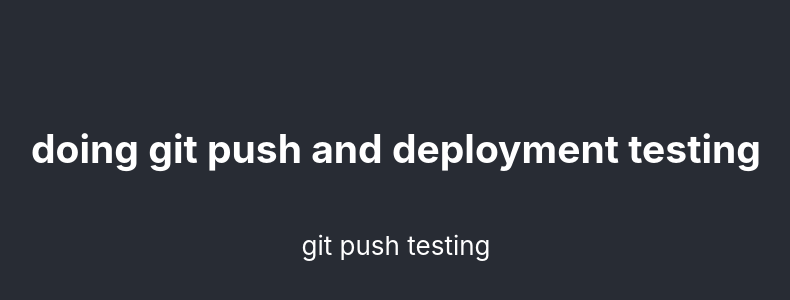
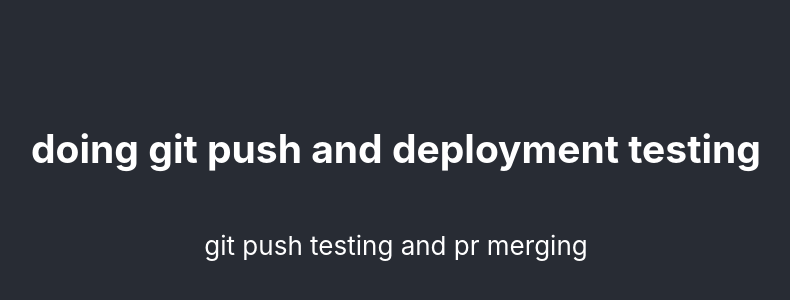
Before and after one commit to prakash-saran/deploytest, a React (Create React App) app: page / in a window 1280 px wide. Shown: the part 210-510 px from the top of the page, without its empty margins (244-1034 px from the left). Built offline with nearby package versions, Linux system fonts and the light colour scheme.

Commit message:
merging by pr

```diff
--- a/src/App.js
+++ b/src/App.js
@@ -8,7 +8,7 @@ function App() {
         <h2>
           doing git push and deployment testing
         </h2>
-        <p>git push testing </p>
+        <p>git push testing and pr merging</p>
       </header>
     </div>
   );
```
